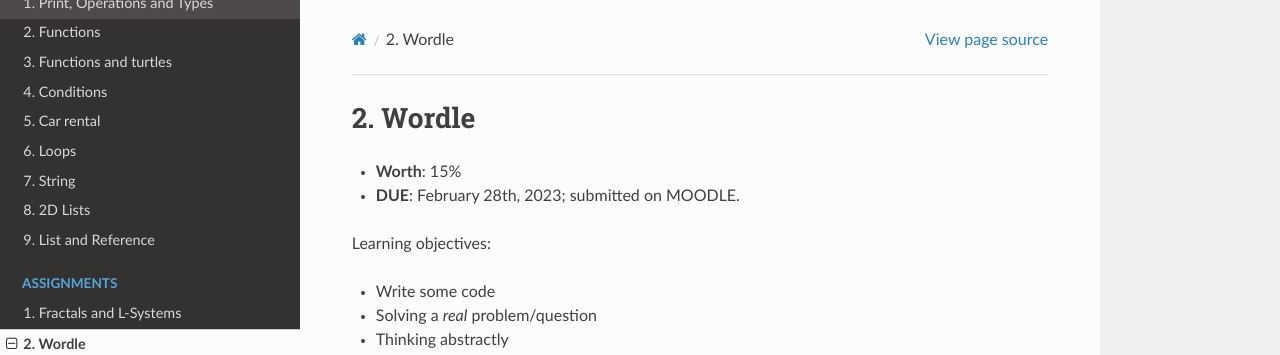
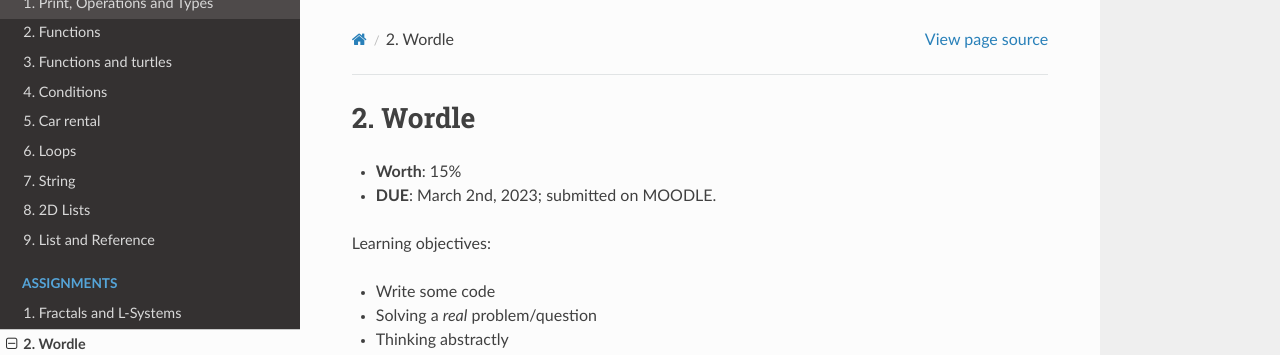
Before and after one commit to jdelamer/csci-128, a Sphinx documentation site: the page built from source/asn/asn2.rst, in a window 1280 px wide and 900 px high. Shown: the top 355 px of the window. Built offline with Sphinx 7.4.7 and the Read the Docs theme 2.0.0, drawn with Linux system fonts in a browser that asks for light colours; pages that are not in the unit, such as notebooks, are missing from menus.

Commit message:
Fix asn2

```diff
--- a/source/asn/asn2.rst
+++ b/source/asn/asn2.rst
@@ -3,7 +3,7 @@
 ******
 
 * **Worth**: 15%
-* **DUE**: February 28th, 2023; submitted on MOODLE.
+* **DUE**: March 2nd, 2023; submitted on MOODLE.
 
 Learning objectives:
 
@@ -40,7 +40,7 @@
 Download the `asn2.ipynb` notebook from Moodle and upload it to Colab to get started. See below image. **WARNING:** You should be sure to save a copy of this to your Google drive and then work with that one. You don't have to, but you will have to re-upload the project every time you want to work on it.
 
 
-.. image:: ../img/uploadColab.png
+.. image:: ../../img/uploadColab.png
 
 
 The steps you need to do are laid out, in detail (and suggested order) below.
@@ -135,7 +138,7 @@
 
 Below an example of how it should run:
 
-.. figure:: ../img/a2_win_example.png
+.. figure:: ../../img/a2_win_example.png
     :align: center
 
 
```
Also changed, not shown: other parts of source/asn/asn2.rst (+4 -1 lines).
